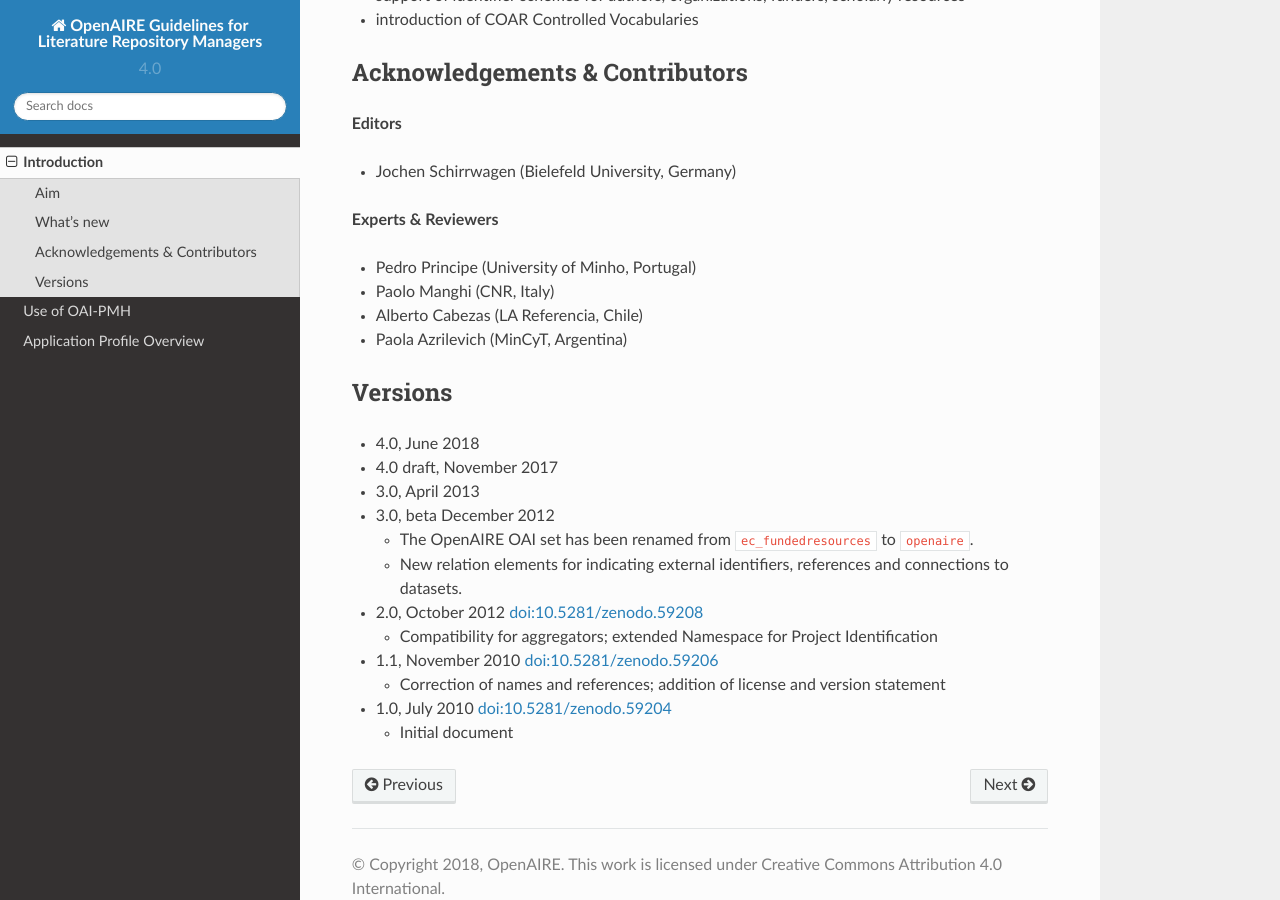
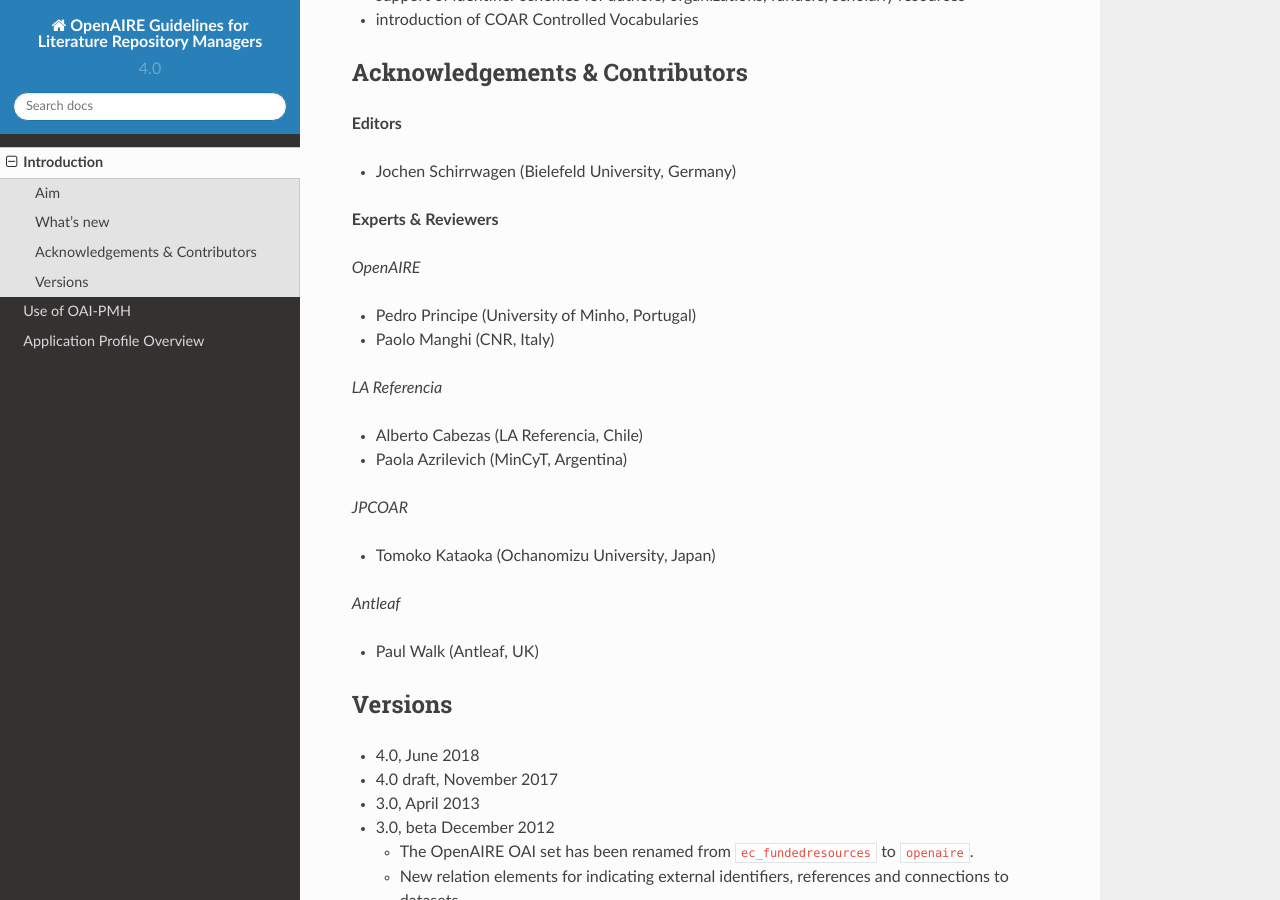
Before and after one commit to openaire/guidelines-literature-repositories, a Sphinx documentation site: the page built from docs/introduction.rst, in a window 1280 px wide and 900 px high, scrolled down 912 px. Built offline with Sphinx 7.4.7 and the Read the Docs theme 2.0.0, drawn with Linux system fonts in a browser that asks for light colours; a script that is not in the unit is left out.

Commit message:
reviewers

```diff
--- a/docs/introduction.rst
+++ b/docs/introduction.rst
@@ -48,10 +48,23 @@
 
 **Experts & Reviewers**
 
+*OpenAIRE*
+
 * Pedro Principe (University of Minho, Portugal)
 * Paolo Manghi (CNR, Italy)
+
+*LA Referencia*
+
 * Alberto Cabezas (LA Referencia, Chile)
 * Paola Azrilevich (MinCyT, Argentina)
+
+*JPCOAR*
+
+* Tomoko Kataoka (Ochanomizu University, Japan)
+
+*Antleaf*
+
+* Paul Walk (Antleaf, UK)
 
 Versions
 ^^^^^^^^
```
